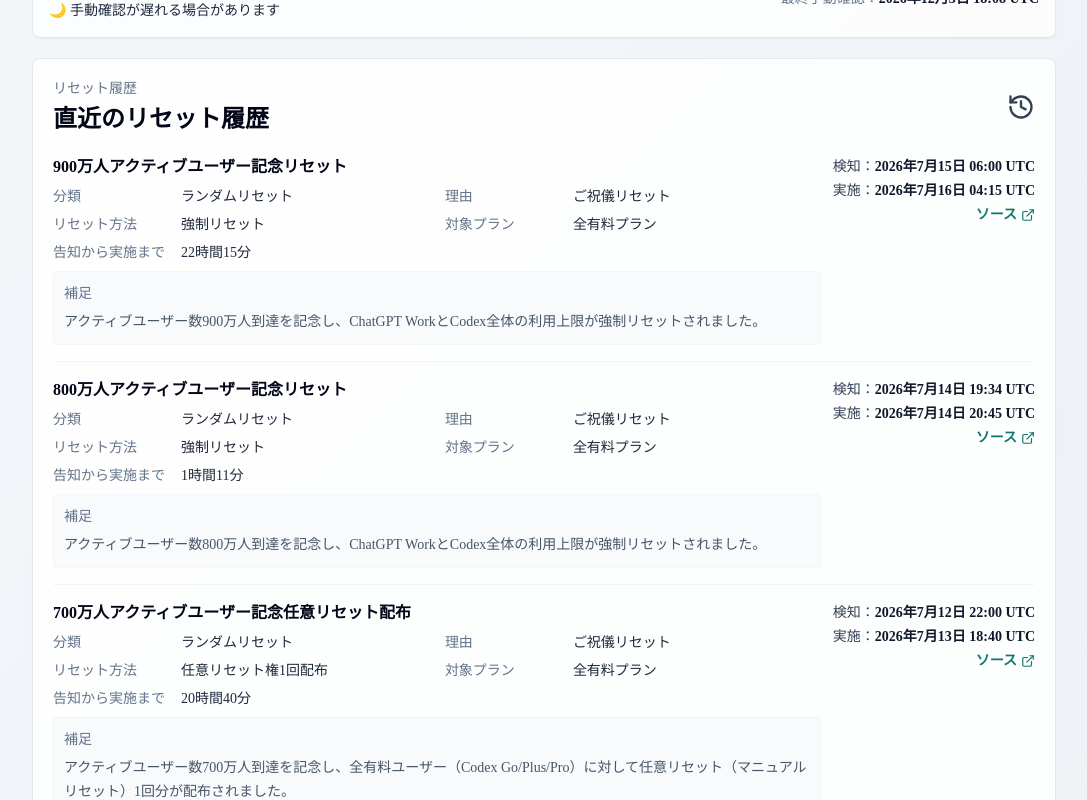
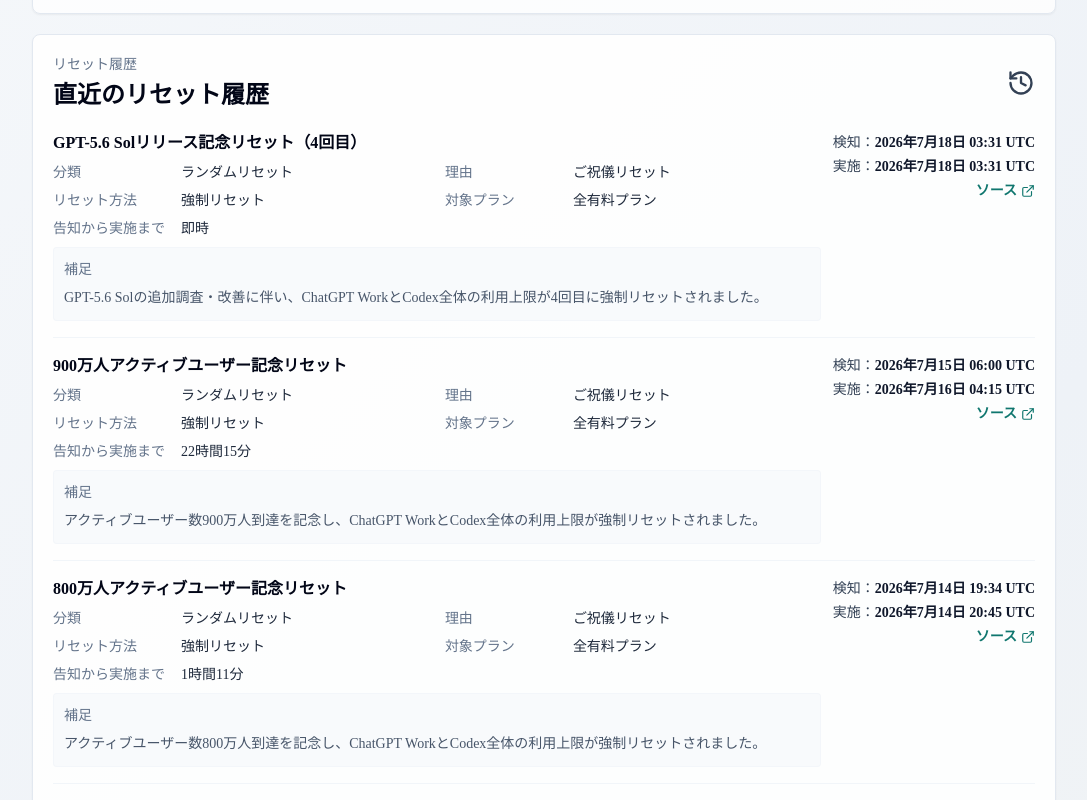
Before and after one commit to gussuri/codex-reset-observatory, a Next.js app: page / in a window 1280 px wide. Shown: the part 940-1740 px from the top of the page, without its empty margins (96-1183 px from the left). Built offline with nearby package versions, Linux system fonts and the light colour scheme; no server answers.

Commit message:
feat(history): add GPT-5.6 Sol 4th celebration reset event at 12:31 JST and resolve signals

```diff
--- a/data/observationSignals.ts
+++ b/data/observationSignals.ts
@@ -57,8 +57,9 @@ export const LOCAL_OBSERVATION_SIGNALS: Array<LocalObservationSignal> = [
     id: "boost-gpt-5.6-release-8m-followup-2026-07-15",
     observedAt: "2026-07-15T04:34:00+09:00",
     type: "probability_boost",
-    status: "active",
-    expiresAt: "2026-07-20T00:00:00+09:00",
+    status: "resolved",
+    resolvedAt: "2026-07-18T12:31:00+09:00",
+    expiresAt: "2026-07-18T12:31:00+09:00",
     boostValue24h: 0.235,
     boostValue48h: 0.37,
     boostReason: "GPT-5.6リリース記念",
--- a/data/resetHistory.ts
+++ b/data/resetHistory.ts
@@ -1,6 +1,6 @@
 import type { RadarViewModel, WindowEventLike } from "@/lib/radar";
 
-export const LOCAL_MODEL_UPDATED_AT = "2026-07-16T13:17:00+09:00";
+export const LOCAL_MODEL_UPDATED_AT = "2026-07-18T13:00:00+09:00";
 export const MANUAL_NEXT_REGULAR_RESET_AT = "2026-07-22T05:45:00+09:00";
 export const MANUAL_NEXT_REGULAR_RESET_TIME_CONFIRMED = false;
 export const MANUAL_LAST_REGULAR_RESET_AT = "2026-07-15T05:45:00+09:00";
@@ -161,6 +161,28 @@ export const LOCAL_PERSONAL_RESET_HISTORY: RadarViewModel["recentHistory"] = [
 ];
 
 export const LOCAL_RESET_HISTORY: Array<WindowEventLike> = [
+  {
+    id: "local-codex-gpt-5-6-sol-release-reset-4-2026-07-18",
+    title: "GPT-5.6 Solリリース記念リセット（4回目）",
+    kind: "reset_completed",
+    status: "closed",
+    opened_at: "2026-07-18T12:31:00+09:00",
+    closed_at: "2026-07-18T12:31:00+09:00",
+    completed_at: "2026-07-18T12:31:00+09:00",
+    window_minutes: 0,
+    scope: "全有料プラン",
+    summary:
+      "GPT-5.6 Solの追加調査・改善に伴い、ChatGPT WorkとCodex全体の利用上限が4回目に強制リセットされました。",
+    source_url: "https://x.com/thsottiaux",
+    details: {
+      cycleType: "ランダムリセット",
+      reasonType: "ご祝儀リセット",
+      resetMethod: "強制リセット",
+      scope: "全有料プラン",
+      noticeToExecution: "即時",
+      note: "GPT-5.6 Solの追加調査・改善に伴い、ChatGPT WorkとCodex全体の利用上限が4回目に強制リセットされました。",
+    },
+  },
   {
     id: "local-codex-9m-users-reset-2026-07-16",
     title: "900万人アクティブユーザー記念リセット",
--- a/lib/radar/i18n.ts
+++ b/lib/radar/i18n.ts
@@ -863,6 +863,16 @@ export const DYNAMIC_TRANSLATIONS: Record<string, Record<Locale, string>> = {
     en: "Tibo (OpenAI Codex developer) announced a third rate limit reset later today (US Pacific time) to celebrate the GPT-5.6 Sol launch.",
     zh: "Tibo（OpenAI Codex开发者）宣布将于今天晚些时候（美国太平洋时间）执行第3次速率限制重置，以庆祝GPT-5.6 Sol发布。",
   },
+  "GPT-5.6 Solリリース記念リセット（4回目）": {
+    ja: "GPT-5.6 Solリリース記念リセット（4回目）",
+    en: "GPT-5.6 Sol launch celebration reset (fourth)",
+    zh: "GPT-5.6 Sol 发布庆祝重置（第4次）",
+  },
+  "GPT-5.6 Solの追加調査・改善に伴い、ChatGPT WorkとCodex全体の利用上限が4回目に強制リセットされました。": {
+    ja: "GPT-5.6 Solの追加調査・改善に伴い、ChatGPT WorkとCodex全体の利用上限が4回目に強制リセットされました。",
+    en: "Usage limits for ChatGPT Work and Codex were reset for a fourth time following additional investigations and improvements to GPT-5.6 Sol.",
+    zh: "随着对 GPT-5.6 Sol 的进一步调查与改进，ChatGPT Work 和 Codex 的使用限制已第4次被强制重置。",
+  },
   "GPT-5.6 Solリリース記念リセット（3回目）": {
     ja: "GPT-5.6 Solリリース記念リセット（3回目）",
     en: "GPT-5.6 Sol launch celebration reset (third)",
```
